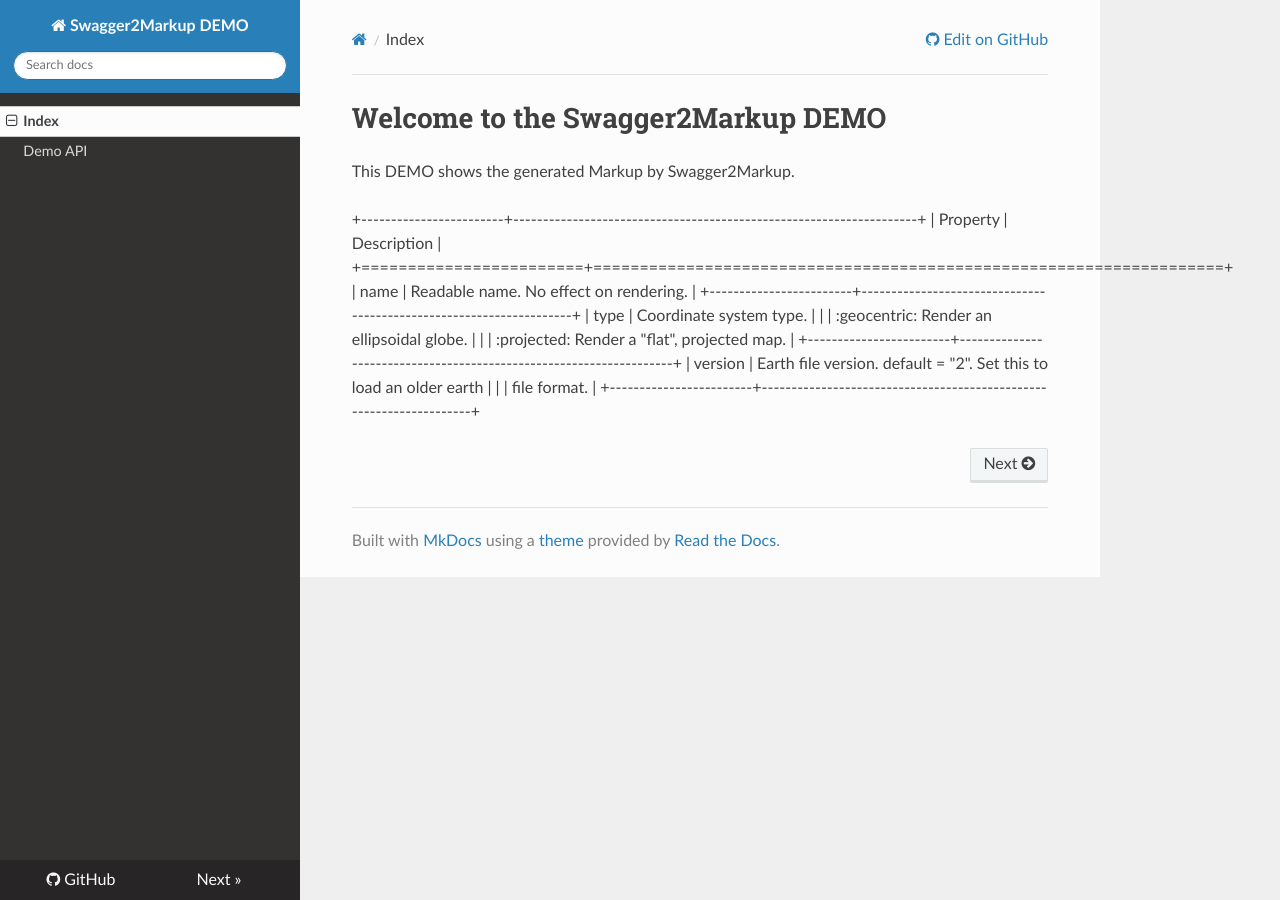
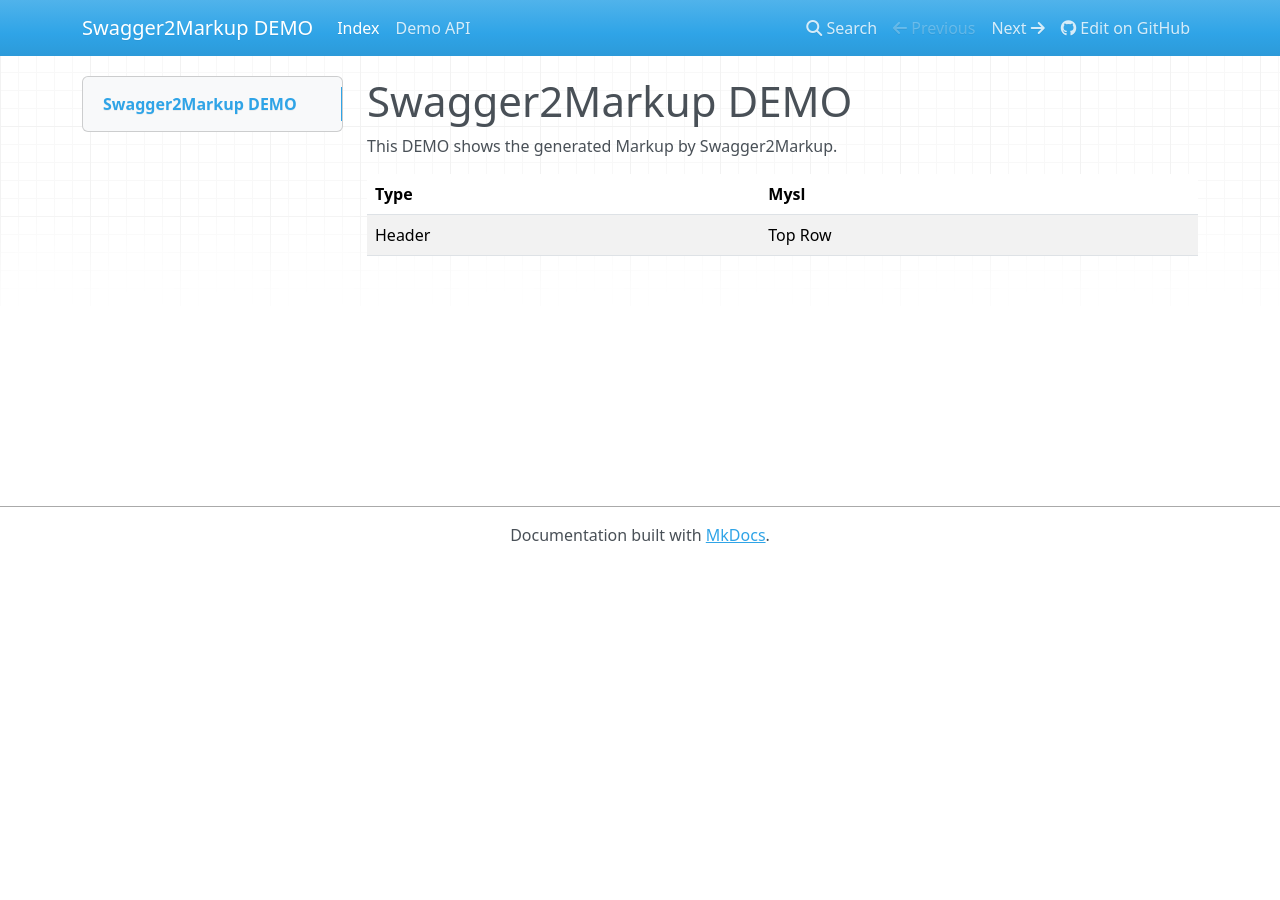
Before and after one commit to Swagger2Markup/spring-swagger2markup-demo, an MkDocs documentation site: the page built from docs/index.md, in a window 1280 px wide. Built offline with MkDocs 1.6.1, drawn with Linux system fonts in a browser that asks for light colours; nearby versions of some CDN libraries; old or Windows-style settings are respelled for this version of MkDocs.

Commit message:
Updated readme

```diff
--- a/README.adoc
+++ b/README.adoc
@@ -67,3 +67,6 @@
     }
 }
 ----
+
+=== Generated HTML via Mkdocs
+image::images/mkdocs_html.PNG[mkdocs_html]
--- a/docs/index.md
+++ b/docs/index.md
@@ -1,16 +1,9 @@
-# Welcome to the Swagger2Markup DEMO
+# Swagger2Markup DEMO
 
 This DEMO shows the generated Markup by Swagger2Markup.
 
-+------------------------+--------------------------------------------------------------------+
-| Property               | Description                                                        |
-+========================+====================================================================+
-| name                   | Readable name. No effect on rendering.                             |
-+------------------------+--------------------------------------------------------------------+
-| type                   | Coordinate system type.                                            |
-|                        |   :geocentric:  Render an ellipsoidal globe.                       |
-|                        |   :projected:   Render a "flat", projected map.                    |
-+------------------------+--------------------------------------------------------------------+
-| version                | Earth file version. default = "2". Set this to load an older earth |
-|                        | file format.                                                       |
-+------------------------+--------------------------------------------------------------------+
+
+
+|Type  |Mysl   |
+|------|-------|
+|Header|Top Row|
--- a/mkdocs.yml
+++ b/mkdocs.yml
@@ -1,6 +1,5 @@
 site_name: Swagger2Markup DEMO
 repo_url: https://github.com/RobWin/spring-swagger2markup-demo
-theme: readthedocs
 markdown_extensions: [admonition, tables]
 pages:
 - ['index.md', 'Index']
```
Also changed, not shown: images/mkdocs_html.PNG (added).
